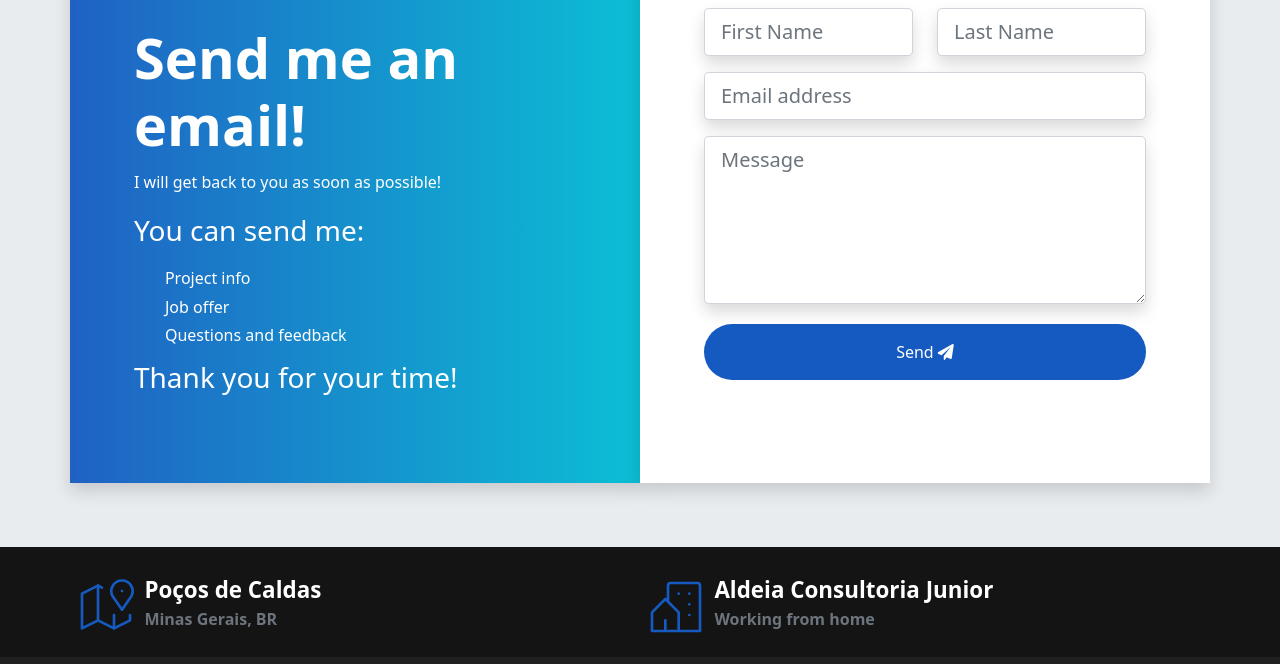
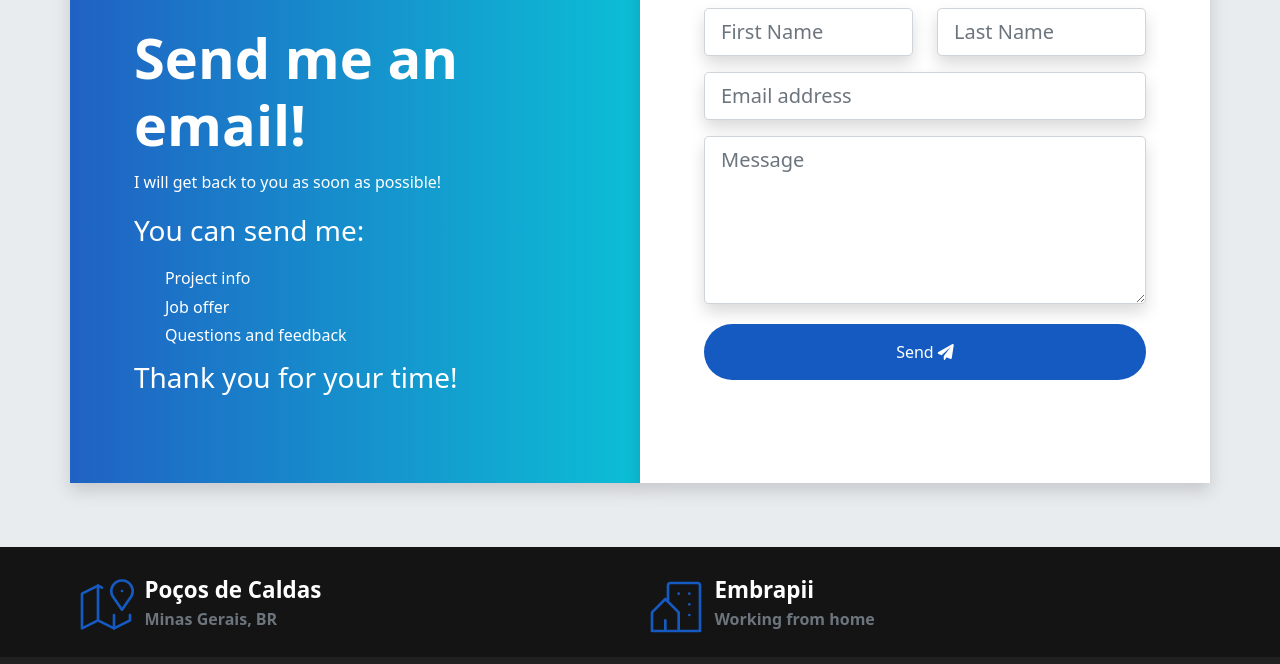
Before and after one commit to Rarvs/rarvs.github.io, a website: page index.html in a window 1280 px wide. Shown: the part 5615-6279 px from the top of the page. Drawn offline with nearby package versions, Linux system fonts and the light colour scheme.

Commit message:
Update index.html

```diff
--- a/index.html
+++ b/index.html
@@ -343,7 +343,7 @@
                   Experienced freelancer <strong>android developer</strong>, creating solution with native
                   (Kotlin/Java) and Flutter development for my clients. Worked as a <strong>Junior Web and
                     mobile developer</strong> at Aldeia Consultoria, working with my team to provide the most adequate
-                  product to satisfy our clients needs. Currently working as <strong> Flutter Developer </strong> at Embrapii.<a href="https://embrapii.org.br/en/"> Visit Embrapii</a>.
+                  product to satisfy our clients needs. Currently working as <strong> Flutter Developer </strong> at Embrapii. <a href="https://embrapii.org.br/en/">Visit Embrapii</a>.
                 </div>
               </div>
             </div>
@@ -569,7 +569,7 @@
             </svg>
           </div>
           <div class="contact-box__info">
-            <a href="http://www.aldeiaconsultoriajr.com/" class="contact-box__info--title">Aldeia Consultoria Junior</a>
+            <a href="https://embrapii.org.br/en/" class="contact-box__info--title">Embrapii</a>
             <p class="contact-box__info--subtitle">Working from home</p>
           </div>
         </div>
```
